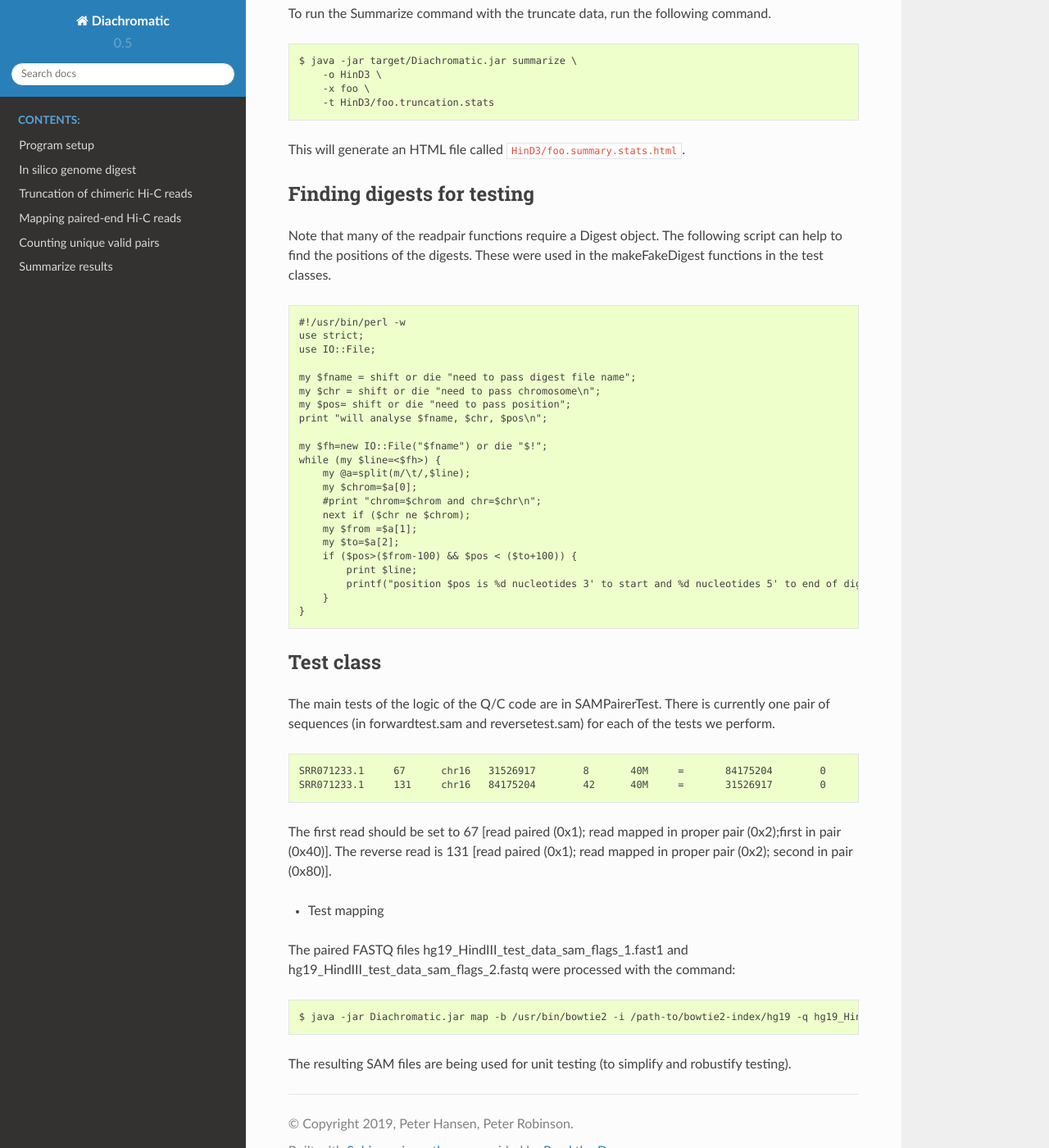
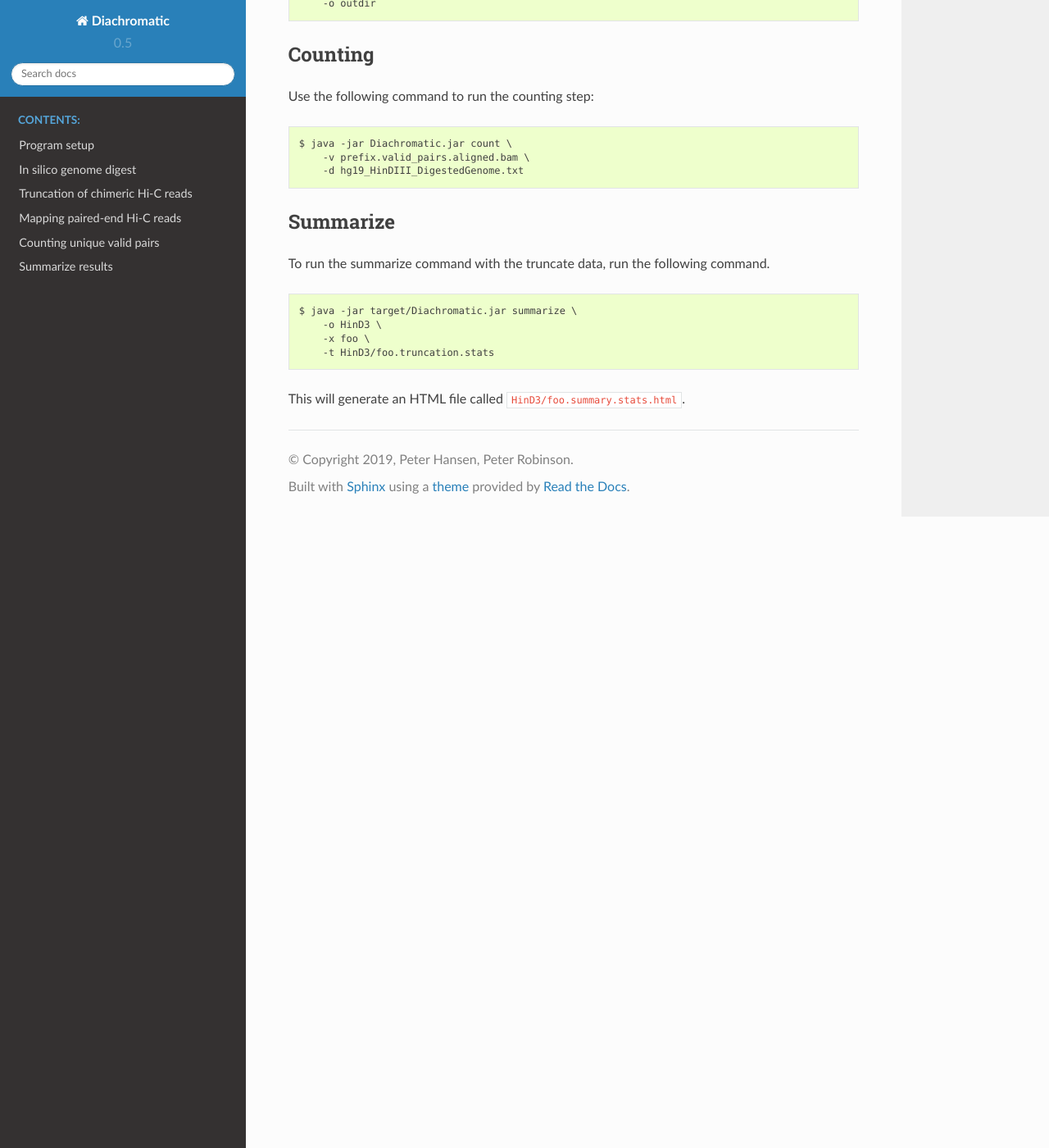
Before and after one commit to TheJacksonLaboratory/diachromatic, a Sphinx documentation site: the page built from docs/tutorial.rst, in a window 1280 px wide and 1400 px high, scrolled down 1425 px. Shown: the whole window at 82% size. Built offline with Sphinx 7.4.7 and the Read the Docs theme 2.0.0, drawn with Linux system fonts in a browser that asks for light colours; some of the changed text lies outside the part shown.

Commit message:
Update docs tutorial

```diff
--- a/docs/tutorial.rst
+++ b/docs/tutorial.rst
@@ -8,30 +8,34 @@
 Test dataset
 ~~~~~~~~~~~~
 
-To get the data, visit this [ftp server](ftp://ftp.jax.org/robinp/Diachromatic/test_dataset/) and download the two test read files.
+To get the data, visit this [ftp server](ftp://ftp.jax.org/robinp/Diachromatic/test_dataset/) and download the two test read files or use: ::
+
+	wget ftp://ftp.jax.org/robinp/Diachromatic/test_dataset/test*.fastq
 
 
 Truncation
 ~~~~~~~~~~
+
 The first step of processing with data with Diachromatic is processing of the raw FASTQ files to recognize and truncate
 reads with filled-in ligation juctions, which indicate reads that include the junction of the chimeric CHC fragment. If
 a single read is chimeric, it is not possible to map it to one locus, and therefore the 3' portion of the chimeric read
 is removed ("truncated"), leaving behind the 5' portion of the read that should map to a specific locus. If the 5' sequence
-is too short to be mapped, the entire read pair is discarded. This is performed with the truncate command.::
-
+is too short to be mapped, the entire read pair is discarded. This is performed with the truncate command. ::
 
     $ java -jar Diachromatic.jar truncate \
         -q test_1.fastq \
         -r test_2.fastq \
-        -e HinDIII
-        -o HinD3
-        -x foo
+        -e HinDIII \
+        -x prefix \
+        -o outdir
+
 
 In practice, only about XXXX percent of the readpairs are truncated.
 
 
 Mapping
 ~~~~~~~
+
 The second step of the pipeline is to map the truncated read pairs to the target genome. Diachromatic uses bowtie2 to perform the
 mapping, and then creates a BAM file containing the valid read pairs. If desired, Diachromatic also outputs BAM files
 with the discarded (arterfactual or unmappable reads).
@@ -43,21 +47,32 @@
 downloaded and extracted these files to a directory called ``/data/bt_indices`` (in this directory, there are multiple index files
 hg19.1.bt2, hg19.3.bt2, hg19.rev.1.bt2, hg19.2.bt2, hg19.4.bt2, hg19.rev.2.bt2).
 
-
 Use the following command to run the alignment step. ::
 
     $ java -jar target/Diachromatic.jar align \
         -b /usr/bin/bowtie2 \
         -i /data/bt_indices/hg19 \
-        -q foo.truncated_R1.fastq.gz \
-        -r foo.truncated_R2.fq.gz \
+        -q prefix.truncated_R1.fastq.gz \
+        -r prefix.truncated_R2.fastq.gz \
+        -d hg19_HinDIII_DigestedGenome.txt \
+        -x prefix \
+        -o outdir
+
+
+Counting
+~~~~~~~~
+
+Use the following command to run the counting step: ::
+
+    $ java -jar Diachromatic.jar count \
+        -v prefix.valid_pairs.aligned.bam \
         -d hg19_HinDIII_DigestedGenome.txt
 
 
 Summarize
 ~~~~~~~~~
 
-To run the Summarize command with the truncate data, run the following command. ::
+To run the summarize command with the truncate data, run the following command. ::
 
     $ java -jar target/Diachromatic.jar summarize \
         -o HinD3 \
@@ -152,51 +167,51 @@
 .. code using a small SAM file that is excerpted from these.
 
 
-Finding digests for testing
-~~~~~~~~~~~~~~~~~~~~~~~~~~~
-Note that many of the readpair functions require a Digest object. The following script can help to find the
-positions of the digests. These were used in the makeFakeDigest functions in the test classes. ::
-
-    #!/usr/bin/perl -w
-    use strict;
-    use IO::File;
-
-    my $fname = shift or die "need to pass digest file name";
-    my $chr = shift or die "need to pass chromosome\n";
-    my $pos= shift or die "need to pass position";
-    print "will analyse $fname, $chr, $pos\n";
-
-    my $fh=new IO::File("$fname") or die "$!";
-    while (my $line=<$fh>) {
-        my @a=split(m/\t/,$line);
-        my $chrom=$a[0];
-        #print "chrom=$chrom and chr=$chr\n";
-        next if ($chr ne $chrom);
-        my $from =$a[1];
-        my $to=$a[2];
-        if ($pos>($from-100) && $pos < ($to+100)) {
-            print $line;
-            printf("position $pos is %d nucleotides 3' to start and %d nucleotides 5' to end of digest [len=%d]\n",($pos-$from),($to-$pos),($to-$from));
-        }
-    }
+.. Finding digests for testing
+.. ~~~~~~~~~~~~~~~~~~~~~~~~~~~
+.. Note that many of the readpair functions require a Digest object. The following script can help to find the
+.. positions of the digests. These were used in the makeFakeDigest functions in the test classes. ::
+..
+..     #!/usr/bin/perl -w
+..     use strict;
+..     use IO::File;
+..
+..     my $fname = shift or die "need to pass digest file name";
+..     my $chr = shift or die "need to pass chromosome\n";
+..     my $pos= shift or die "need to pass position";
+..     print "will analyse $fname, $chr, $pos\n";
+..
+..     my $fh=new IO::File("$fname") or die "$!";
+..     while (my $line=<$fh>) {
+..         my @a=split(m/\t/,$line);
+..         my $chrom=$a[0];
+..         #print "chrom=$chrom and chr=$chr\n";
+..         next if ($chr ne $chrom);
+..         my $from =$a[1];
+..         my $to=$a[2];
+..         if ($pos>($from-100) && $pos < ($to+100)) {
+..             print $line;
+..             printf("position $pos is %d nucleotides 3' to start and %d nucleotides 5' to end of digest [len=%d]\n",($pos-$from),($to-$pos),($to-$from));
+..         }
+..     }
 
 
-Test class
-~~~~~~~~~~
-The main tests of the logic of the Q/C code are in SAMPairerTest. There is currently one pair of sequences
-(in forwardtest.sam and reversetest.sam) for each of the tests we perform. ::
-
-	SRR071233.1     67      chr16   31526917        8       40M     =       84175204        0       NAAGATACCTTGACCGCTCATCCCCTGNNTTCATGAAAGA        !##########################!!###########        AS:i:-13  XN:i:0  XM:i:8  XO:i:0  XG:i:0  NM:i:8  MD:Z:0C26A0C6G0T0C0T0T0 YT:Z:UU
-	SRR071233.1     131     chr16   84175204        42      40M     =       31526917        0       AGAACCCATTCACACTCCCGCCAGCAGCAGGTTCGTGCCA        @BABA@BBBBBBBB?BBBB@:?AAAB5<BAA92A=2:;77        AS:i:0  XN:i:0  XM:i:0  XO:i:0  XG:i:0  NM:i:0  MD:Z:40 YT:Z:UU
-
-The first read should be set to 67 [read paired (0x1); read mapped in proper pair (0x2);first in pair (0x40)]. The reverse read is 131 [read paired (0x1); read mapped in proper pair (0x2); second in pair (0x80)].
-
-
-* Test mapping
-
-The paired FASTQ files hg19_HindIII_test_data_sam_flags_1.fast1 and hg19_HindIII_test_data_sam_flags_2.fastq were
-processed with the command: ::
-
-    $ java -jar Diachromatic.jar map -b /usr/bin/bowtie2 -i /path-to/bowtie2-index/hg19 -q hg19_HindIII_test_data_sam_flags_1.fastq -r fastq/hg19_HindIII_test_data_sam_flags_2.fastq -d hg38digest
-
-The resulting SAM files are being used for unit testing (to simplify and robustify testing).
+.. Test class
+.. ~~~~~~~~~~
+.. The main tests of the logic of the Q/C code are in SAMPairerTest. There is currently one pair of sequences
+.. (in forwardtest.sam and reversetest.sam) for each of the tests we perform. ::
+..
+.. 	SRR071233.1     67      chr16   31526917        8       40M     =       84175204        0       NAAGATACCTTGACCGCTCATCCCCTGNNTTCATGAAAGA        !##########################!!###########        AS:i:-13  XN:i:0  XM:i:8  XO:i:0  XG:i:0  NM:i:8  MD:Z:0C26A0C6G0T0C0T0T0 YT:Z:UU
+.. 	SRR071233.1     131     chr16   84175204        42      40M     =       31526917        0       AGAACCCATTCACACTCCCGCCAGCAGCAGGTTCGTGCCA        @BABA@BBBBBBBB?BBBB@:?AAAB5<BAA92A=2:;77        AS:i:0  XN:i:0  XM:i:0  XO:i:0  XG:i:0  NM:i:0  MD:Z:40 YT:Z:UU
+..
+.. The first read should be set to 67 [read paired (0x1); read mapped in proper pair (0x2);first in pair (0x40)]. The reverse read is 131 [read paired (0x1); read mapped in proper pair (0x2); second in pair (0x80)].
+..
+..
+.. * Test mapping
+..
+.. The paired FASTQ files hg19_HindIII_test_data_sam_flags_1.fast1 and hg19_HindIII_test_data_sam_flags_2.fastq were
+.. processed with the command: ::
+..
+..     $ java -jar Diachromatic.jar map -b /usr/bin/bowtie2 -i /path-to/bowtie2-index/hg19 -q hg19_HindIII_test_data_sam_flags_1.fastq -r fastq/hg19_HindIII_test_data_sam_flags_2.fastq -d hg38digest
+..
+.. The resulting SAM files are being used for unit testing (to simplify and robustify testing).
```
